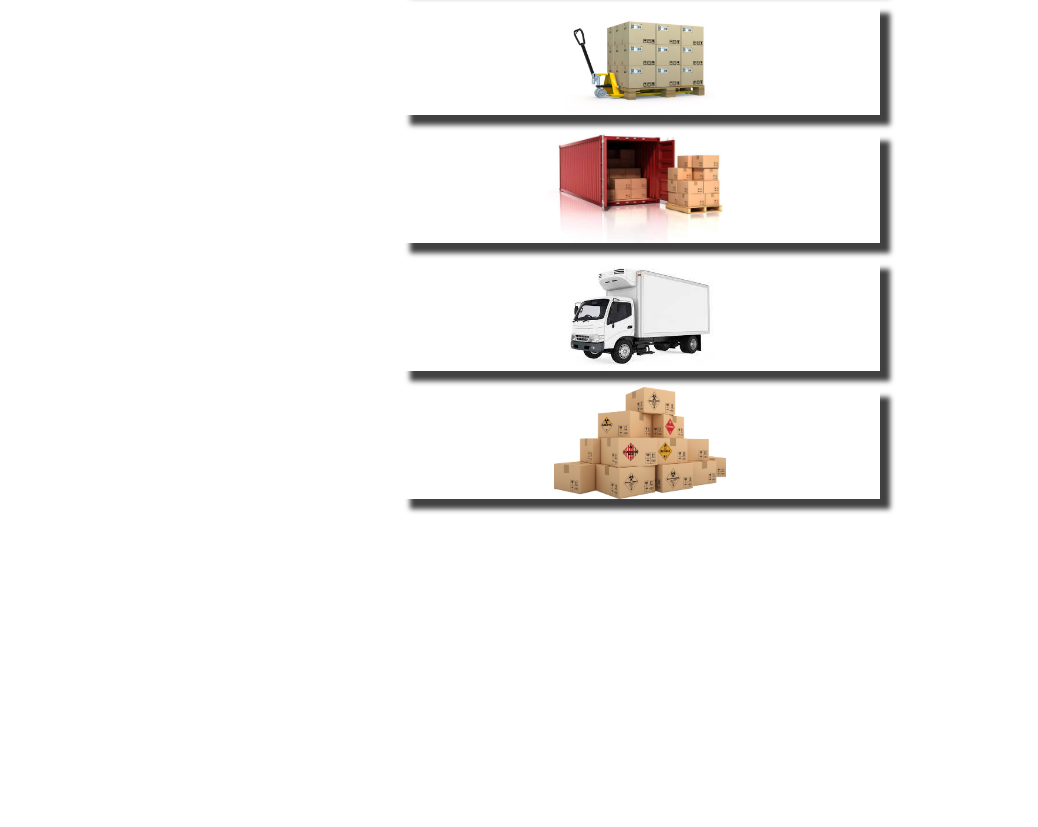
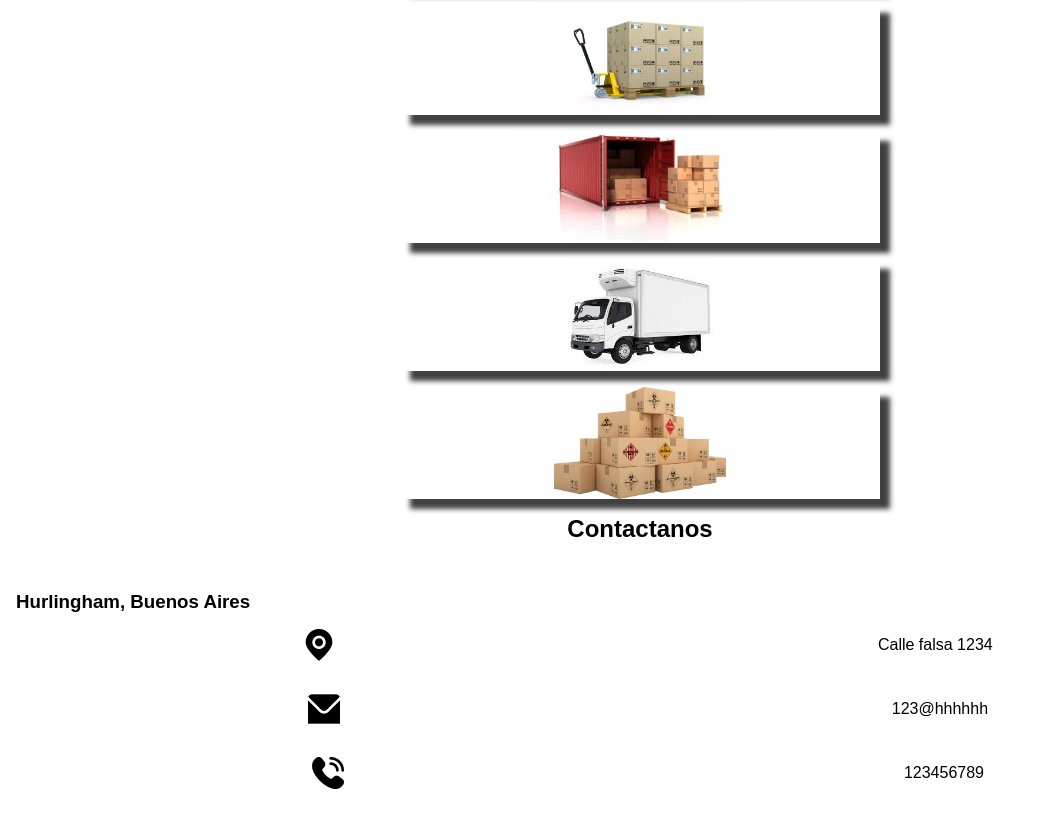
Before and after one commit to SergioLovatto/tpfinal, a plain HTML site: page index.html in a window 1280 px wide. Shown: the part 1085-1912 px from the top of the page, without its empty margins (0-1038 px from the left). Before the commit the page ends 1600 px from the top, so only its background shows below. Drawn offline with Linux system fonts and the light colour scheme.

Commit message:
segunda subida

```diff
--- a/index.css
+++ b/index.css
@@ -93,7 +93,7 @@ header a {
     padding: 0.7rem;
 }
 
-.works {
+.imagenes {
     width: 100%;
     height: 100vh;
     /* background-image: url("./img/fondo\ de\ landing.png"); */
@@ -108,6 +108,7 @@ header a {
     width: 100%;
     height: 20%;
     align-items: center;
+    text-align: center;
 }
 
 .trabajos {
@@ -272,3 +273,60 @@ color: #1985A1;
     opacity: 1;
     visibility: visible;
 }
+
+.contacto {
+    width: 100%;
+    height: 100vh;
+    display: flex;
+    flex-direction: column;
+    justify-content: space-around;
+    align-items: center;
+
+}
+
+.contacto .datos {
+    flex-direction: row;
+    flex-wrap: wrap;
+    width: 100%;
+    height: 50%;
+}
+
+.ubicacion1 {
+    width: 100%;
+    height: 50%;
+    flex-direction: column;
+    align-items: flex-start;
+    padding-left: 1rem;
+}
+
+.ultimo {
+    width: 100%;
+    height: 4rem;
+    display: flex;
+    flex-direction: row;
+    justify-content: space-around;
+    padding: 1rem;
+
+}
+.ultimo p {
+    display:flex;
+    text-align: center;
+    align-items: center;
+    justify-content: center;
+}
+
+.datos h2 {
+    padding-bottom: 3rem;
+    text-align: center;
+}
+
+
+.imagen {
+    height: 100%;
+    width: 70%;
+    padding-right: 2rem;
+    background-image: url("./imagenes/lugar");
+    background-position: center;
+    background-repeat: no-repeat;
+    background-size: contain;
+}
--- a/index.html
+++ b/index.html
@@ -26,7 +26,7 @@
 
         </main>
     </header>
-    <section class="works">
+    <section class="imagenes">
         <div class="textos"><h2>Contáctenos y buscaremos la mejor solución operativa.</h2>
 
         </div>
@@ -38,7 +38,20 @@
             <div class="tarjeta5"><a class="boton5" href="#">+INFO</a></div>
         </div>
     </section>
+    <section class="contacto">
+        <div class="datos">
+        <h2>Contactanos</h2>
 
+        <div class="ubicacion1">
+         <h3>Hurlingham, Buenos Aires</h3>
+         <div class="ultimo"> <img src="./imagenes/ubicacion.png"><p>Calle falsa 1234</p></div>
+         <div class="ultimo"> <img src="./imagenes/sobre.png"><p>123@hhhhhh</p></div>
+         <div class="ultimo"><img src="./imagenes/telefono.png"><p>123456789</p></div>
+        </div>
+    </div>
+    <div class="imagen"></div>
+
+    </section>
 
 
 </body>
```
Also changed, not shown: imagenes/sobre.png (added), imagenes/telefono.png (added), imagenes/ubicacion.png (added), 1 other file.
